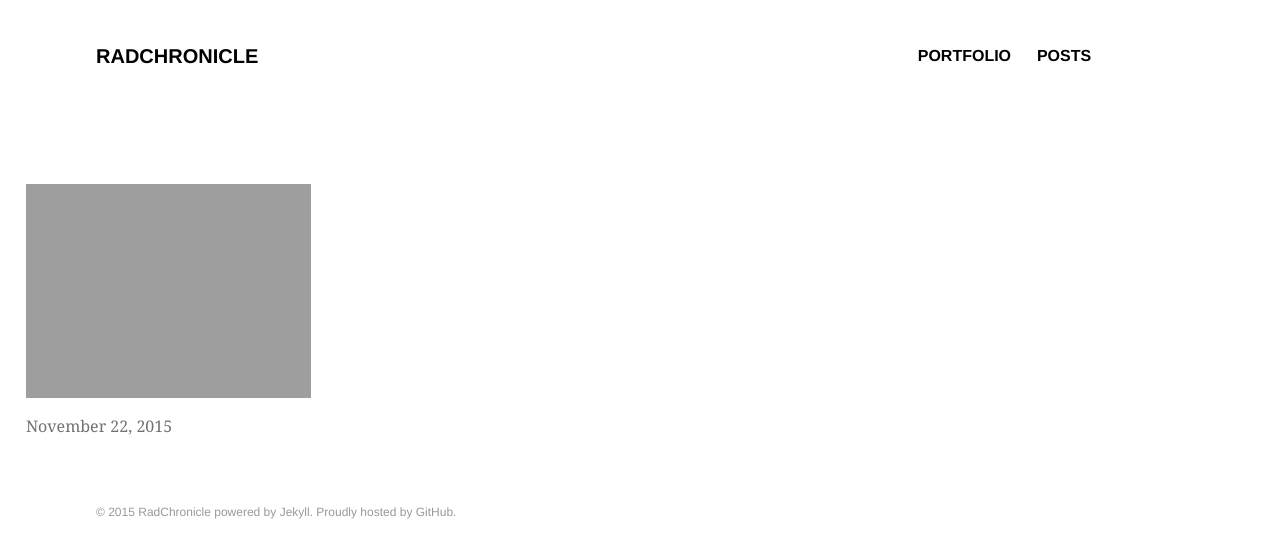
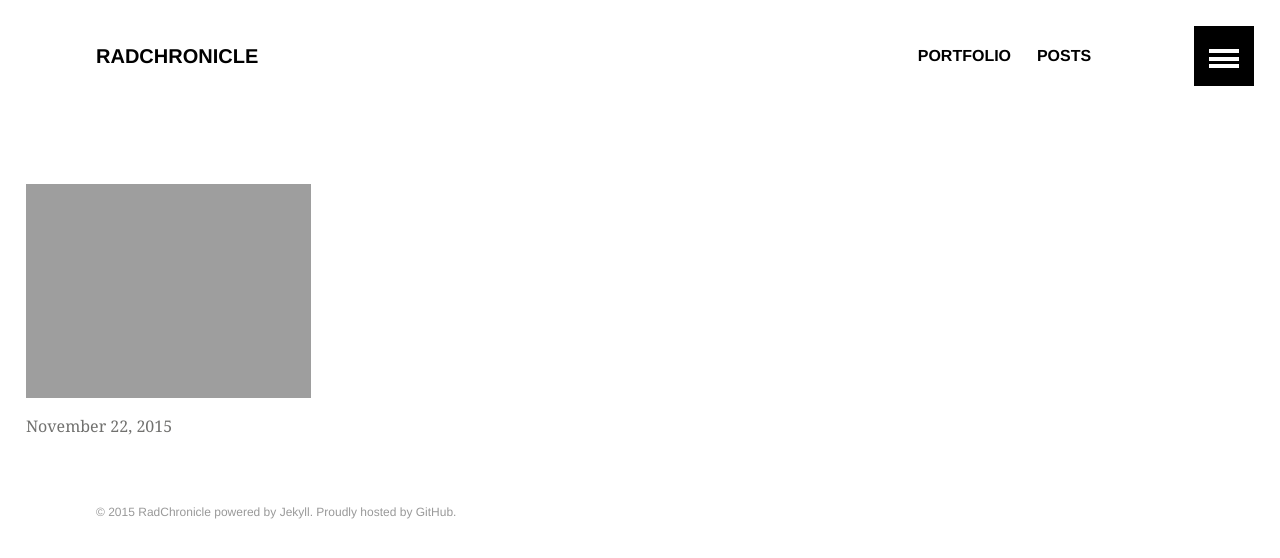
Before and after one commit to eurochild/eurochild.github.io, a Jekyll site: the page built from index.md, in a window 1280 px wide. Shown: the top 558 px of the page. Built offline with Jekyll 4.4.1, drawn with Linux system fonts in a browser that asks for light colours.

Commit message:
Update default.html

```diff
--- a/_layouts/default.html
+++ b/_layouts/default.html
@@ -32,6 +32,7 @@
   <body id="js-body">
     {% include browser-upgrade.html %}
     {% include header.html %}
+    {% include navigation-sliding.html %}
 
     <div id="page-wrapper">
       {{ content }}
```
